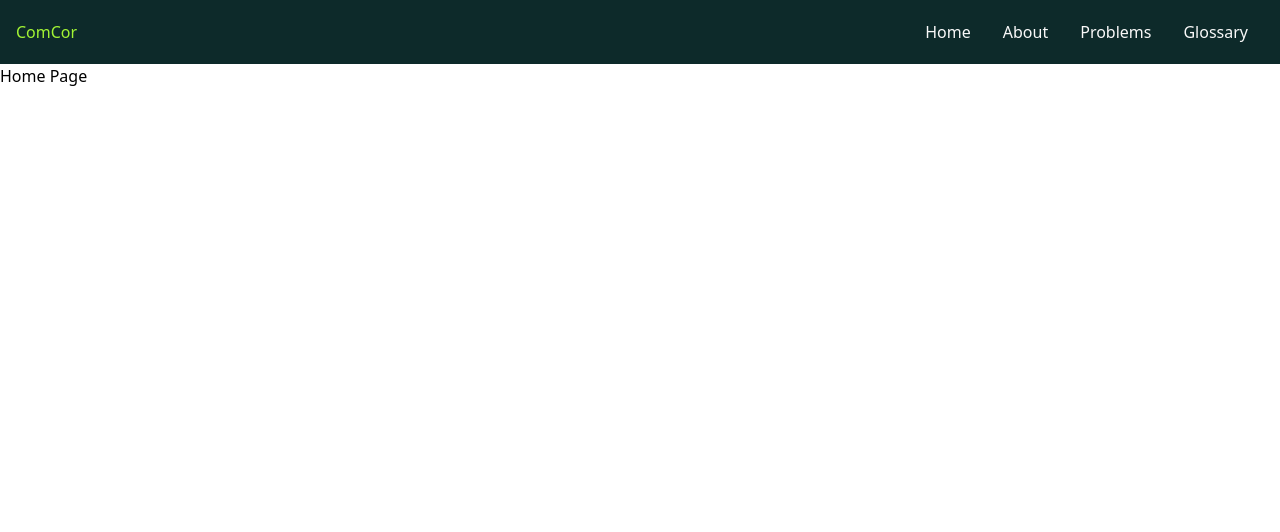
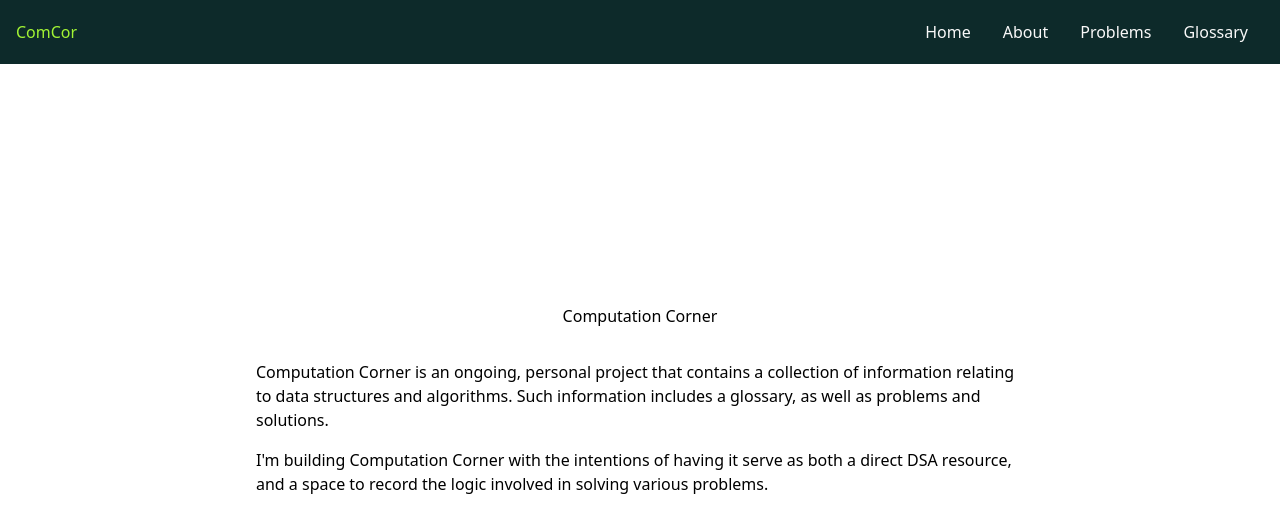
Before and after one commit to agviray/computation-corner, a Next.js app: page / in a window 1280 px wide. Shown: the top 532 px of the page. Built offline with nearby package versions, Linux system fonts and the light colour scheme.

Commit message:
Add HomePage content

```diff
--- a/src/app/layout.js
+++ b/src/app/layout.js
@@ -11,7 +11,7 @@ const RootLayout = ({ children }) => {
     <html lang="en">
       <body>
         <Navbar />
-        <div className="contentWrapper pt-offsetNavbarHeight">{children}</div>
+        <div className="contentWrapper px-5">{children}</div>
       </body>
     </html>
   );
--- a/src/app/page.js
+++ b/src/app/page.js
@@ -2,8 +2,21 @@ const HomePage = () => {
   return (
     <main>
       <section>
-        <div>
-          <h1>Home Page</h1>
+        <div className="innerContainer flex flex-col justify-center items-center min-h-screen">
+          <h1 className="pb-">Computation Corner</h1>
+          <div className="pt-8 max-w-3xl">
+            <p>
+              Computation Corner is an ongoing, personal project that contains a
+              collection of information relating to data structures and
+              algorithms. Such information includes a glossary, as well as
+              problems and solutions.
+            </p>
+            <p className="pt-4">
+              I&apos;m building Computation Corner with the intentions of having
+              it serve as both a direct DSA resource, and a space to record the
+              logic involved in solving various problems.
+            </p>
+          </div>
         </div>
       </section>
     </main>
```
